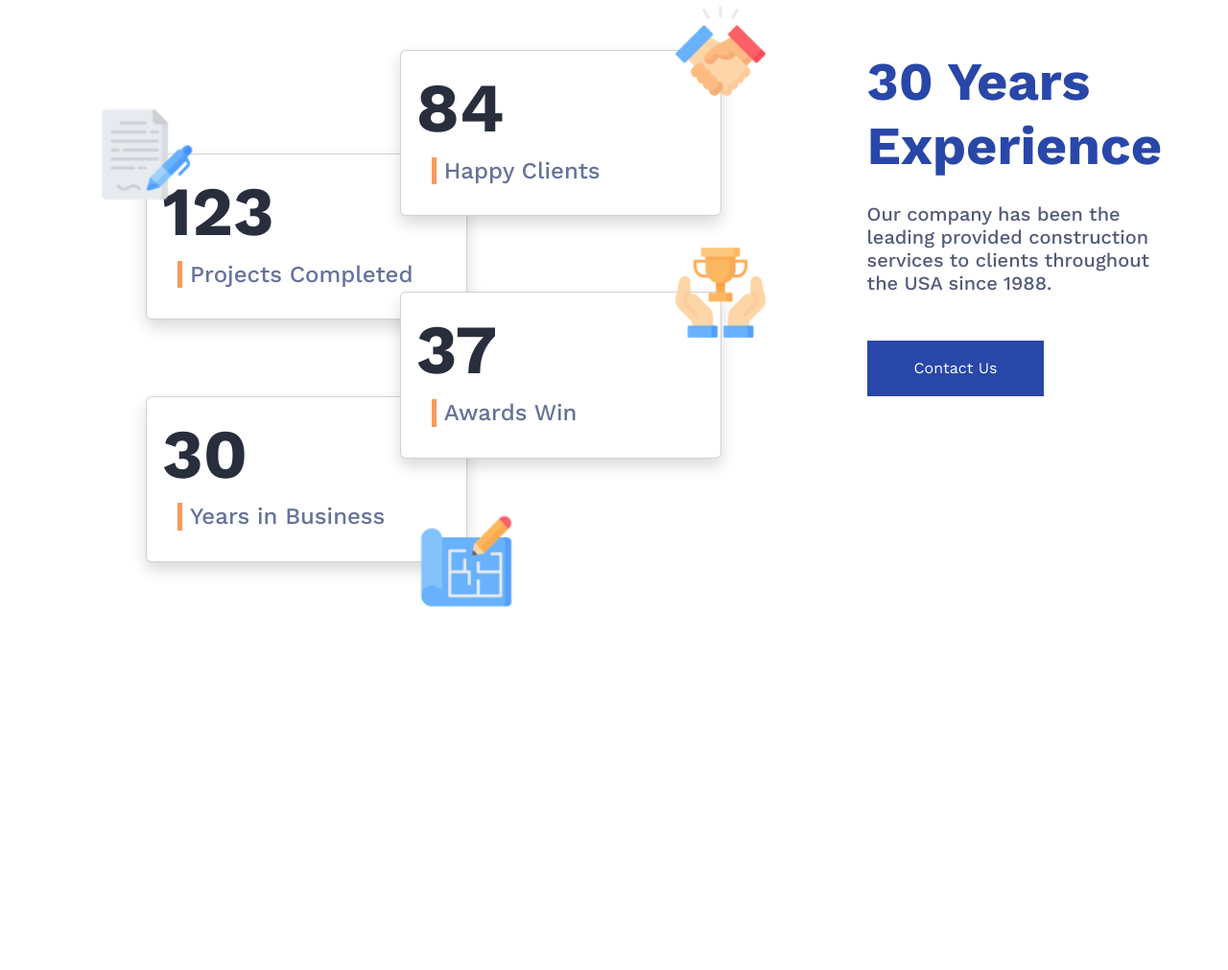
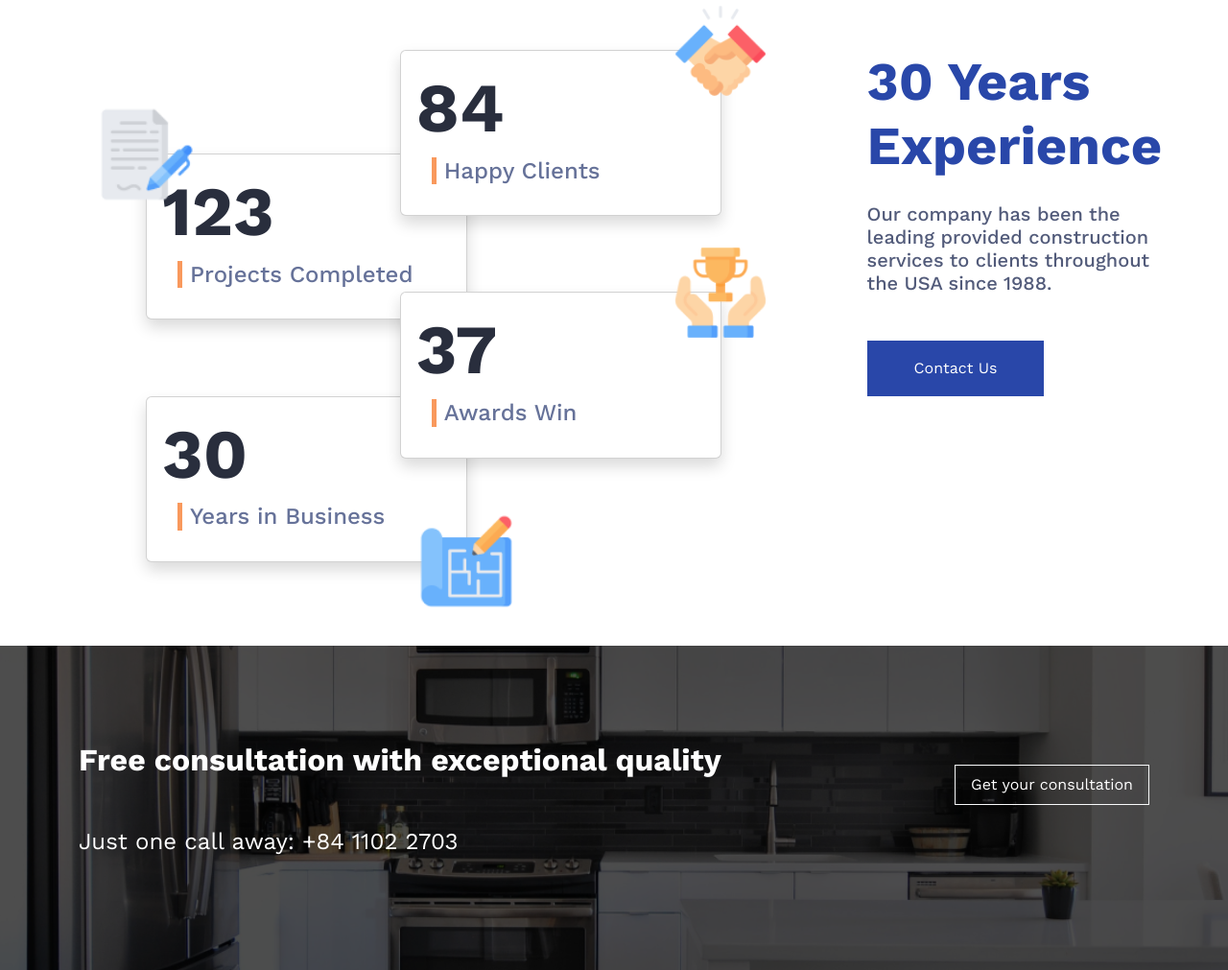
Before and after one commit to IvanNugiban/box-landing-page, a website: page index.html in a window 1280 px wide. Shown: the part 3021-4032 px from the top of the page at 96% size. Before the commit the page ends 3694 px from the top, so only its background shows below. Drawn offline with nearby package versions, Linux system fonts and the light colour scheme.

Commit message:
Added consultation section

```diff
--- a/css/main.scss
+++ b/css/main.scss
@@ -310,7 +310,7 @@ body {
  .experienceImgRight,
  .experienceImgBottom{
   position: absolute;
-  width: 50px;
+  width: 40px;
   z-index: 2;
 
 
@@ -327,3 +327,10 @@ body {
     width: 100px;
   }
 }
+
+.consultationSection {
+  padding: 100px 0;
+  background-size: cover;
+  background-position: center;
+  background-image: url("../img/ConsultationBackground.png");
+}
--- a/index.html
+++ b/index.html
@@ -252,6 +252,21 @@
               </div>
             </section>
 
+            <section class="consultationSection">
+                <div class="container text-white">
+                  <div class="d-flex justify-content-between flex-wrap">
+                    <div>
+                    <h2 class="fw-bold mb-5">Free consultation with exceptional quality</h2>
+                    <p style="font-size: 24px;">Just one call away: +84 1102 2703</p>
+                    </div>
+
+                   <div class="d-inline-block">
+                    <button type="button" class="btn btn-light bg-transparent mt-4 text-white py-2 px-3 no-round" >Get your consultation</button>
+                  </span>
+                  </div>
+                  </div>
+
+            </section>
 
           </main>
       </div>
```
Also changed, not shown: css/main.css, img/ConsultationBackground.png (added), 1 other file.
